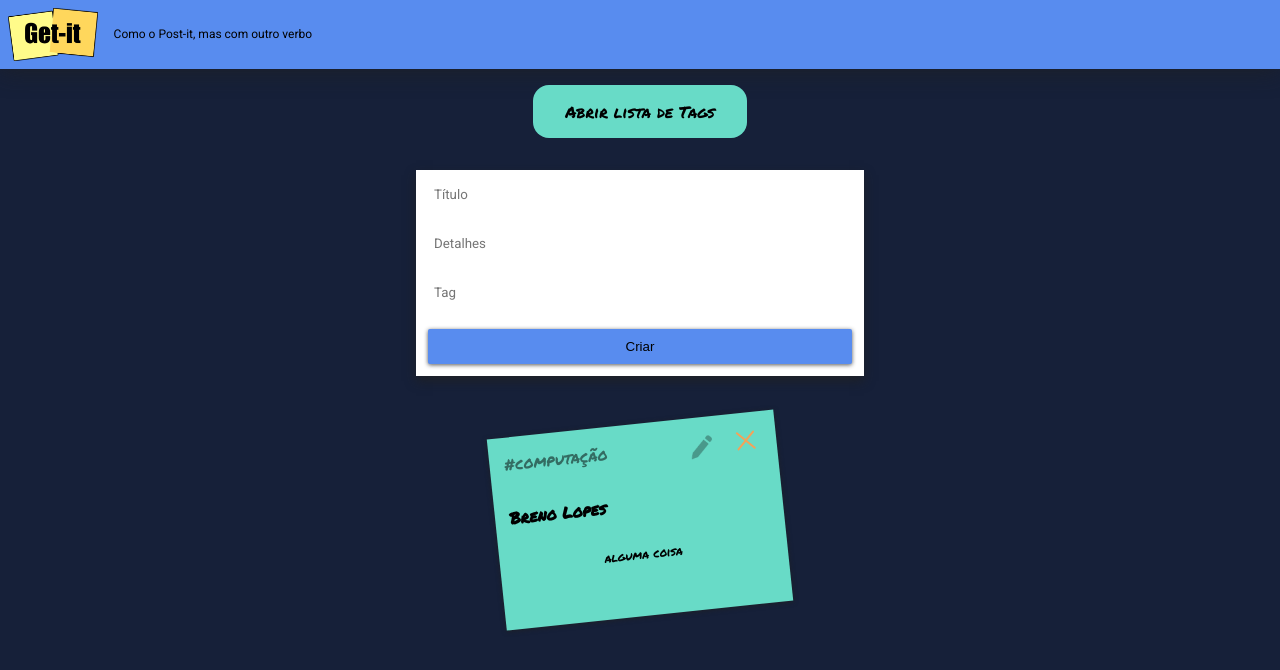
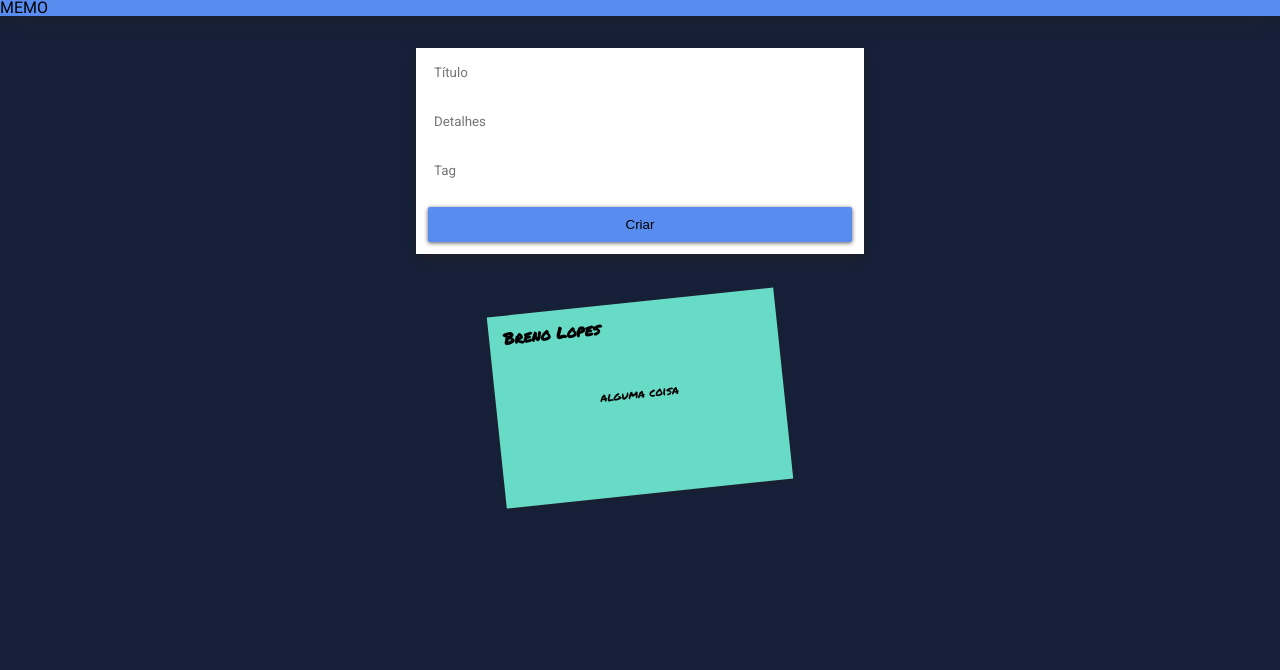
Before and after one commit to leonardodma/projeto-1b-techweb, a Django app: page / in a window 1280 px wide. Shown: the top 670 px of the page. Run offline with Django 3.2, Linux system fonts and the light colour scheme; data comes from the database, SQL or seed files in the repository; both versions use the stored data as it was after the commit; some libraries are stand-ins or nearby versions.

Commit message:
Prova questão B

```diff
--- a/notes/models.py
+++ b/notes/models.py
@@ -1,4 +1,8 @@
 from django.db import models
+
+# python manage.py makemigrations
+# python manage.py migrate
+
 
 # Create your models here.
 class Note(models.Model):
--- a/notes/static/notes/docs/getit.css
+++ b/notes/static/notes/docs/getit.css
@@ -185,7 +185,7 @@ body {
   font-weight: bold;
   font-size: 1rem;
   left: 5%;
-  bottom: 30%;
+  bottom: 20%;
 }
 
 .card-content {
@@ -386,82 +386,3 @@ body {
   background-color: #68dbc7;
   transform: rotate(9deg);
 }
-
-/* -----------------------------------------------------------------------------------------------*/
-*, *:before, *:after {
-  box-sizing:border-box;
-}
-.cf:before,
-.cf:after {
-    content: " ";
-    display: table;
-}
-.cf:after {
-    clear: both;
-}
-.cf {
-    *zoom: 1;
-}
-
-.wrapper {
-  width:600px;
-  margin:2rem auto;
-  background:#fff;
-  padding:2em;
-}
-
-ol {
-  counter-reset: my-counter;
-  list-style-type: upper-latin;
-}
-
-ol ol {
-  margin-left:0.9em;
-}
-
-ol li {
-  counter-increment: my-counter;
-  line-height:1.5;
-  font-family: 'Permanent Marker', cursive;
-  opacity: 50%;
-}
-ol li:hover{
-  opacity: 1;
-  cursor: pointer;
-}
-
-h1 {
-  font-family:"Fjalla One", sans-serif;
-  font-size:2em;
-  text-transform:uppercase;
-  font-weight:400;
-  color: #68dbc7;
-  border-bottom:1px solid#68dbc7;
-  margin-bottom:1em;
-}
-
-/* -----------------------------------------------------------------------------------------------*/
-
-.button-list {
-
-  background-color: #68dbc7;
-  border: none;
-  color: black;
-  font-family: 'Permanent Marker', cursive;
-  padding: 15px 32px;
-  text-align: center;
-  text-decoration: none;
-  display: inline-block;
-  font-size: 16px;
-  margin: 4px 2px;
-  cursor: pointer;
-
-  margin:0 auto;
-  display:block;
-  border-radius: 1rem;
-}
-
-a:link {
-  color: black;
-  text-decoration: none;
-}
--- a/notes/templates/notes/base.html
+++ b/notes/templates/notes/base.html
@@ -21,8 +21,7 @@
 
   <body>
     <div class="appbar">
-      <img src="{% static 'notes/img/logo-getit.png' %}" class="logo" />
-      <span class="subtitle">Como o Post-it, mas com outro verbo</span>
+      <h1 >MEMO</h1>
     </div>
 
     {% block content %} {% endblock %}
--- a/notes/templates/notes/index.html
+++ b/notes/templates/notes/index.html
@@ -4,13 +4,8 @@
 {% block content %}
 <main class="container">
 
-  <button class="button-list">
-    <a href="{% url 'tags_list' %}">Abrir lista de Tags</a>
-  </button>
-
   <form class="form-card" method="post">
     {% csrf_token %}
-    <input type="hidden" value='' name='id'>
     <input id="titulo" class="form-card-title" type="text" name="titulo" placeholder="Título"/>
     <input id="detalhes" class="form-card-details" name="detalhes" type="text" placeholder="Detalhes"/>
     <input id="tag" class="form-card-tag" name="tag" type="text" placeholder="Tag"/>
@@ -21,32 +16,6 @@
     <!-------------- cartões --------------->
     {% for note in notes %}
     <div class="card">
-      <!-------------- tag redicionadora --------------->
-      <a class="card-tag" name="{{note.tag}}" onclick="gotoTag('{{note.tag}}')">
-        <p class="card-tag-text" name="tag-{{note.id}}">{{note.tag}}</p>
-      </a>
-
-      <form name="gotoTag-{{note.tag}}" method="post">
-        {% csrf_token %}
-        <input type="hidden" name="tag" value="{{note.tag}}" />
-      </form>
-
-      <!-------------- botão editar --------------->
-      <a class="edit-content" onclick="editCard('{{note.id}}')">
-        <img class="img_edit" src="{% static 'notes/img/pencil.png' %}" alt="Botão de Editar">
-      </a>
-
-      <!-------------- botão excluir --------------->
-        <a class="close-container" onclick="deleteCard('{{note.id}}')">
-          <div class="leftright"></div>
-          <div class="rightleft"></div>
-          <label class="close">Delete</label>
-        </a>
-
-      <form name="deleteCard-{{note.id}}" method="post">
-        {% csrf_token %}
-        <input type="hidden" name="id" value="{{note.id}}" />
-      </form>
 
       <!-------------- conteúdo --------------->
       <h3 class="card-title" name="title-{{note.id}}">{{note.title}}</h3>
--- a/notes/urls.py
+++ b/notes/urls.py
@@ -4,7 +4,4 @@ from . import views
 
 urlpatterns = [
     path('', views.index, name='index'),
-    path('tags/<str:tag_>/', views.tags, name='tags'),
-    path('/tags', views.tags2, name='tags2'),
-    path('/tagslist', views.tags_list, name='tags_list'),
 ]
--- a/notes/views.py
+++ b/notes/views.py
@@ -4,44 +4,13 @@ from django.shortcuts import render
 from django.shortcuts import render, redirect
 from .models import Note
 
-def tags(request, tag_):
-    all_notes = Note.objects.all()
-    tag_notes = []
-
-    for note in all_notes:
-        if note.tag == tag_:
-            tag_notes.append(note)
-
-    return render(request, 'notes/tags.html', {'notes': tag_notes})
-
-
-def tags2(request, notes):
-    return render(request, 'notes/tags.html', {'notes': notes})
-
-
-def tags_list(request):
-    all_notes = Note.objects.all()
-
-    all_tags = []
-    notes = []
-    for note in all_notes:
-        if note.tag in all_tags:
-            pass
-        else:
-            all_tags.append(note.tag)
-            notes.append(note)
-
-    print(all_tags)
-
-    return render(request, 'notes/tags_list.html', {'tags': all_tags})
-
 
 def index(request):
     if request.method == 'POST':
-        ID = request.POST.get('id')
+        Note.objects.all().delete()
+
         title = request.POST.get('titulo')
         content = request.POST.get('detalhes')
-        mostrar_tags = request.POST.get('mostrar_tags')
 
         if request.POST.get('tag') == None:
             tag = request.POST.get('tag')
@@ -51,39 +20,13 @@ def index(request):
             else:
                 tag = '#'+request.POST.get('tag').lower()
 
-        print(f'id = {ID}')
         print(f'título = {title}')
         print(f'content = {content}')
         print(f'tag = {tag}')
-        print(f'Mostrar Tags = {mostrar_tags}')
+
+        Note(title=title, content=content, tag=tag).save()
 
         all_notes = Note.objects.all()
-
-        if ID == '':
-            Note(title=title, content=content, tag=tag).save()
-
-        else:
-            if tag == None:
-                Note.objects.filter(id=ID).delete()
-
-            elif ID == None:
-                tag_notes = []
-
-                for note in all_notes:
-                    if note.tag == tag:
-                        tag_notes.append(note)
-
-                print(tag_notes)
-
-                return tags2(request, tag_notes)
-
-            else:
-                note = Note.objects.get(id=ID)
-                note.title = title
-                note.content = content
-                note.tag = tag
-                note.save()
-
 
         return redirect('index')
 
```
Also changed, not shown: notes/templates/notes/tags.html (deleted, +0 -37 lines), notes/templates/notes/tags_list.html (deleted, +0 -17 lines), db.sqlite3.
